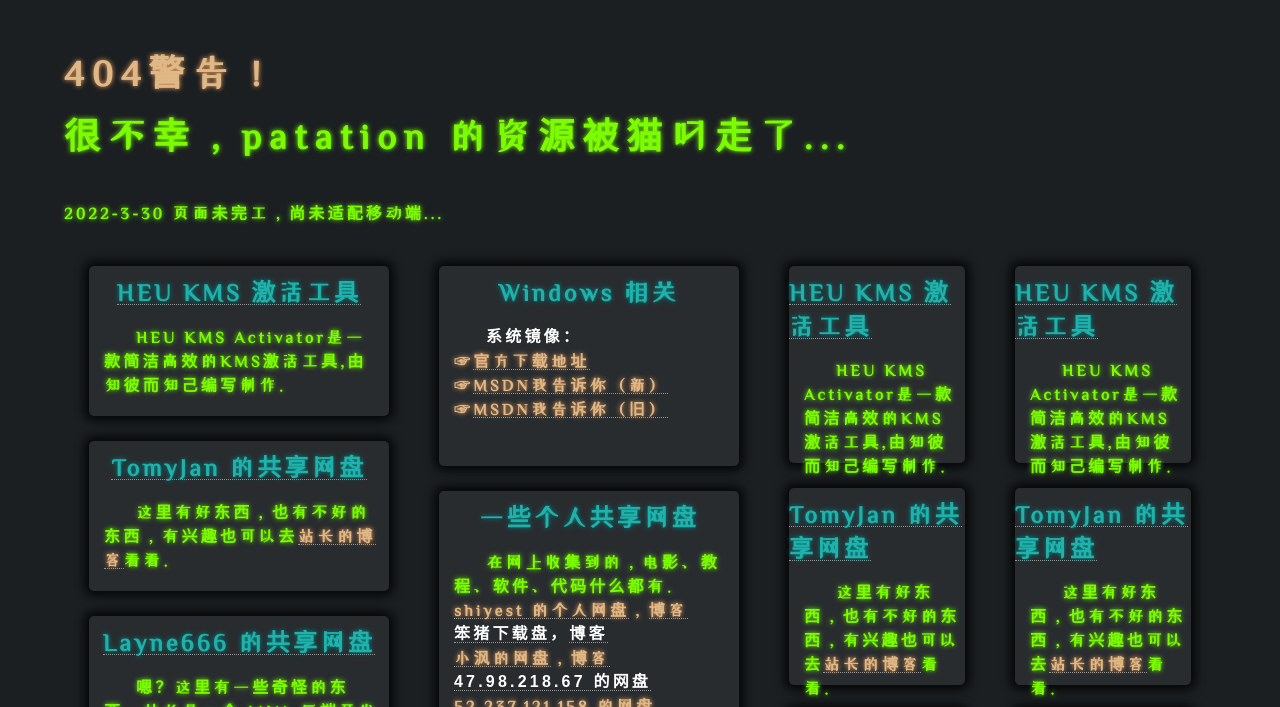
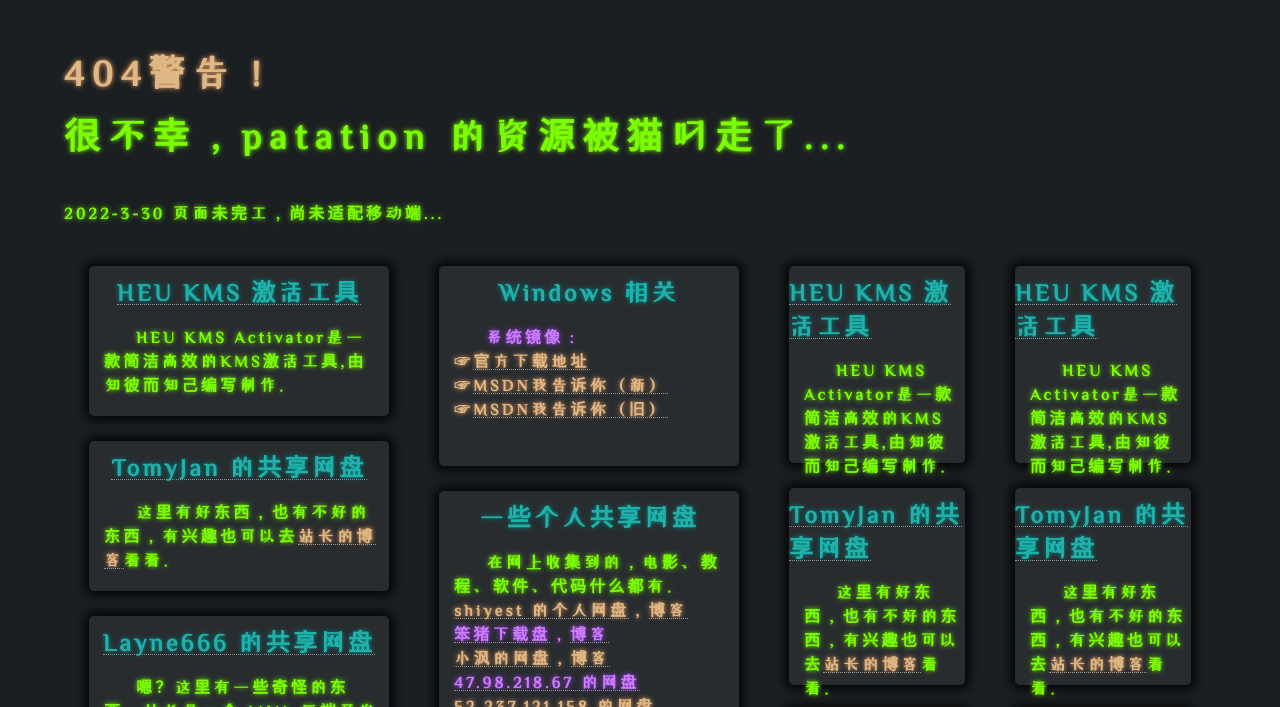
Before and after one commit to klaihao/klaihao.github.io, a plain HTML site: page resources/index.html in a window 1280 px wide. Shown: the part 87-794 px from the top of the page. Drawn offline with Linux system fonts and the light colour scheme; a web font is replaced by a local one.

Commit message:
2022-3-30 Add sing-5

```diff
--- a/css/sub_style.css
+++ b/css/sub_style.css
@@ -405,6 +405,13 @@ sign-4 {
     font-family: ZCOOL XiaoWei;
 }
 
+sign-5 {
+    text-shadow: 0 0 5px var(--color1);
+    color: #ca7dfd;
+    --color1: #b343fd;
+    font-family: ZCOOL XiaoWei;
+}
+
 sign-ani {
     --interval: 1s;
     display: block;
```
